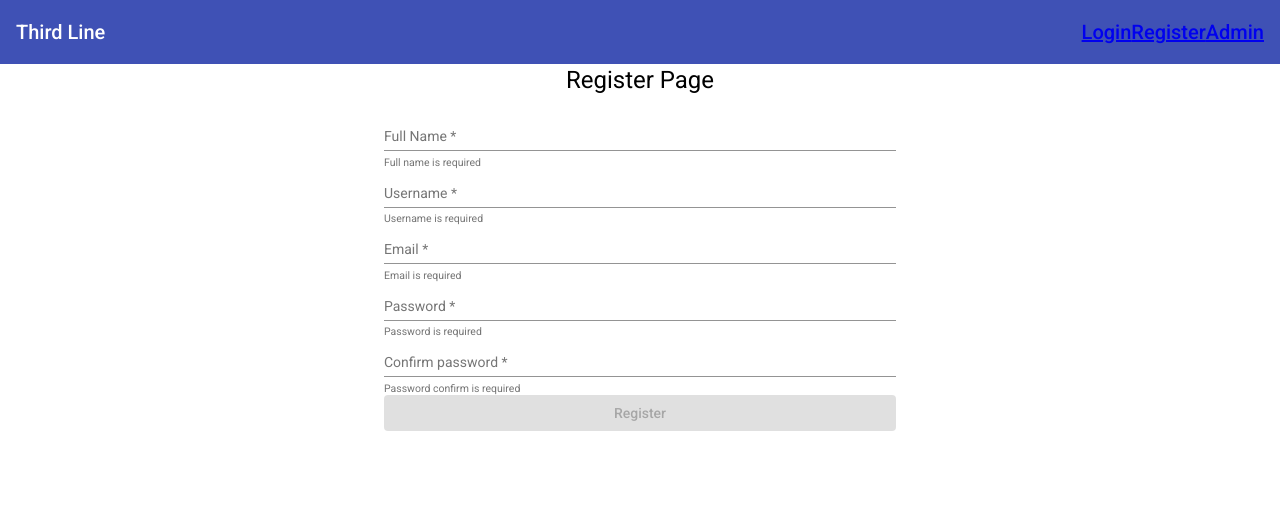
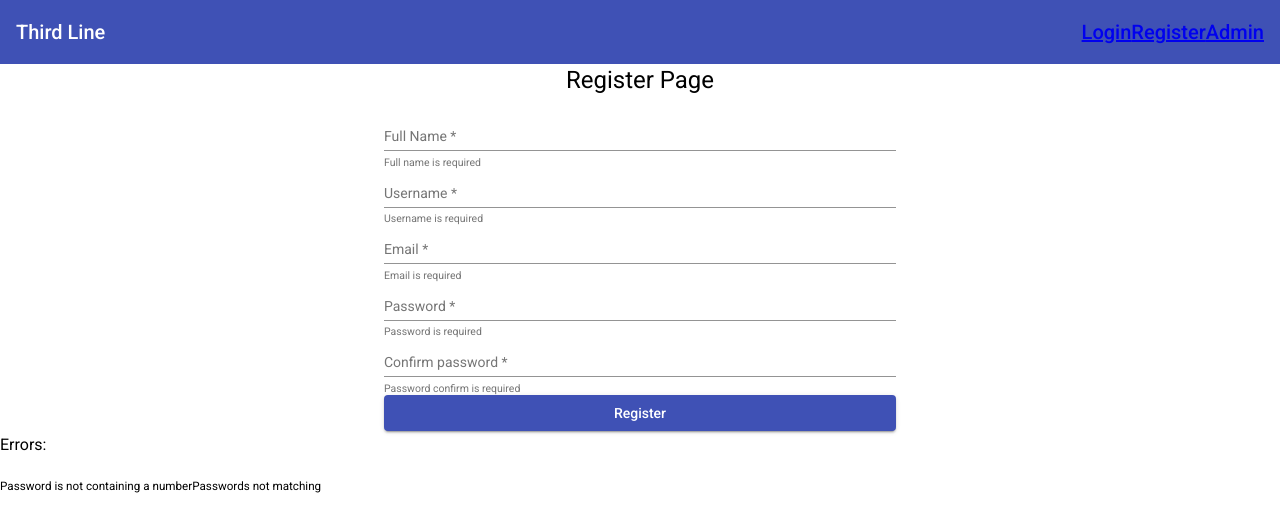
Before and after one commit to ShawnM1/user-roles-blog, an Angular app in the folder frontend/: page /register in a window 1280 px wide. Shown: the top 532 px of the page. Built offline with nearby package versions, Linux system fonts and the light colour scheme.

Commit message:
video-08: added customValidators for register form

```diff
--- a/frontend/src/app/components/register/register.component.html
+++ b/frontend/src/app/components/register/register.component.html
@@ -4,30 +4,33 @@
 
         <mat-form-field>
             <input matInput placeholder="Full Name" formControlName="name">
-            <mat-hint *ngIf="registerForm.controls.name.errors">Full name is required</mat-hint>
+            <mat-hint *ngIf="registerForm.get('name')?.errors">Full name is required</mat-hint>
         </mat-form-field>
 
         <mat-form-field>
             <input matInput placeholder="Username" formControlName="username">
-            <mat-hint *ngIf="registerForm.controls.username.errors">Username is required</mat-hint>
+            <mat-hint *ngIf="registerForm.get('username')?.errors">Username is required</mat-hint>
         </mat-form-field>
 
         <mat-form-field>
             <input matInput placeholder="Email" formControlName="email">
-            <mat-hint *ngIf="registerForm.controls.email.errors">Email is required</mat-hint>
+            <mat-hint *ngIf="registerForm.get('email')?.errors">Email is required</mat-hint>
         </mat-form-field>
 
         <mat-form-field>
             <input matInput placeholder="Password" type="password" formControlName="password">
-            <mat-hint *ngIf="registerForm.controls.password.errors">Password is required</mat-hint>
+            <mat-hint *ngIf="registerForm.get('password')?.errors">Password is required</mat-hint>
         </mat-form-field>
 
         <mat-form-field>
-            <input matInput placeholder="Confirm password" formControlName="passwordConfirm">
-            <mat-hint *ngIf="registerForm.controls.passwordConfirm.errors">Password confirm is required</mat-hint>
+            <input matInput placeholder="Confirm password" type="password" formControlName="passwordConfirm">
+            <mat-hint *ngIf="registerForm.get('passwordConfirm')?.errors">Password confirm is required</mat-hint>
         </mat-form-field>
 
-        <button mat-raised-button color="primary" [disabled]="registerForm.invalid" type="submit">Register</button>
+        <button mat-raised-button color="primary" [disabled]="" type="submit">Register</button>
 
     </div>
 </form>
+<h3 *ngIf="registerForm.invalid">Errors:</h3>
+<small *ngIf="registerForm.get('password')?.hasError('passwordInvalid')">Password is not containing a number</small>
+<small *ngIf="registerForm.hasError('passwordsNotMatching')">Passwords not matching</small>
--- a/frontend/src/app/components/register/register.component.ts
+++ b/frontend/src/app/components/register/register.component.ts
@@ -1,8 +1,30 @@
 import { Component, OnInit } from '@angular/core';
-import { FormBuilder, FormControl, FormGroup, Validators } from '@angular/forms';
+import { AbstractControl, FormBuilder, FormControl, FormGroup, ValidationErrors, Validators } from '@angular/forms';
 import { Router } from '@angular/router';
 import { map } from 'rxjs/operators';
 import { AuthenticationService } from 'src/app/services/authentication.service';
+
+class CustomerValidators {
+  static passwordContainsNumber(control: AbstractControl): ValidationErrors | null {
+    const regex = /\d/
+
+    if (regex.test(control.value) && control.value !== null) {
+      return null
+    } else {
+      return { passwordInvalid: true}
+    }
+  }
+
+  static passwordsMatch(control: AbstractControl): ValidationErrors | null {
+    const password = control.get('password')?.value
+    const passwordConfirm = control.get('passwordConfirm')?.value
+    if ((password === passwordConfirm) && (password !== null && passwordConfirm !== null)) {
+      return null
+    } else {
+      return { passwordsNotMatching: true}
+    }
+  }
+}
 
 @Component({
   selector: 'app-register',
@@ -12,19 +34,20 @@ import { AuthenticationService } from 'src/app/services/authentication.service';
 export class RegisterComponent implements OnInit {
 
   registerForm: FormGroup = new FormGroup({
-    name: new FormControl('', Validators.required),
-    username: new FormControl('', Validators.required),
-    email: new FormControl('', [
+    name: new FormControl(null, Validators.required),
+    username: new FormControl(null, Validators.required),
+    email: new FormControl(null, [
       Validators.required,
       Validators.email,
       Validators.minLength(6)
     ]),
-    password: new FormControl('', [
+    password: new FormControl(null, [
       Validators.required,
-      Validators.minLength(3)
+      Validators.minLength(3),
+      CustomerValidators.passwordContainsNumber
     ]),
-    passwordConfirm: new FormControl('', Validators.required)
-  })
+    passwordConfirm: new FormControl(null, Validators.required)
+  }, CustomerValidators.passwordsMatch)
 
   constructor(private authenticationService: AuthenticationService, private formBuilder: FormBuilder, private router: Router) { }
 
@@ -32,6 +55,7 @@ export class RegisterComponent implements OnInit {
   }
 
   onSubmit(){
+    console.log(JSON.stringify(this.registerForm.get('password')?.errors))
     if(this.registerForm.valid) {
       this.authenticationService.register(this.registerForm.value).pipe(
         map(user => this.router.navigate(['login']))
```
